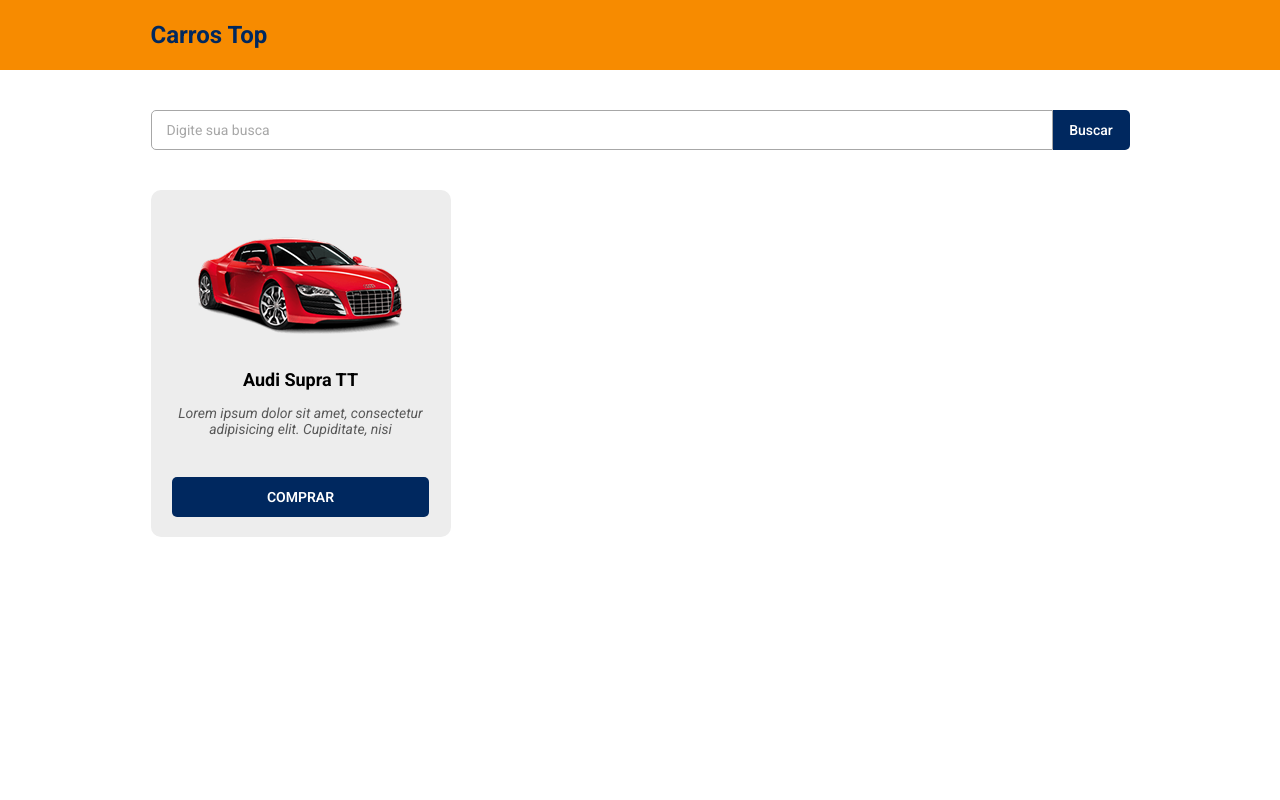
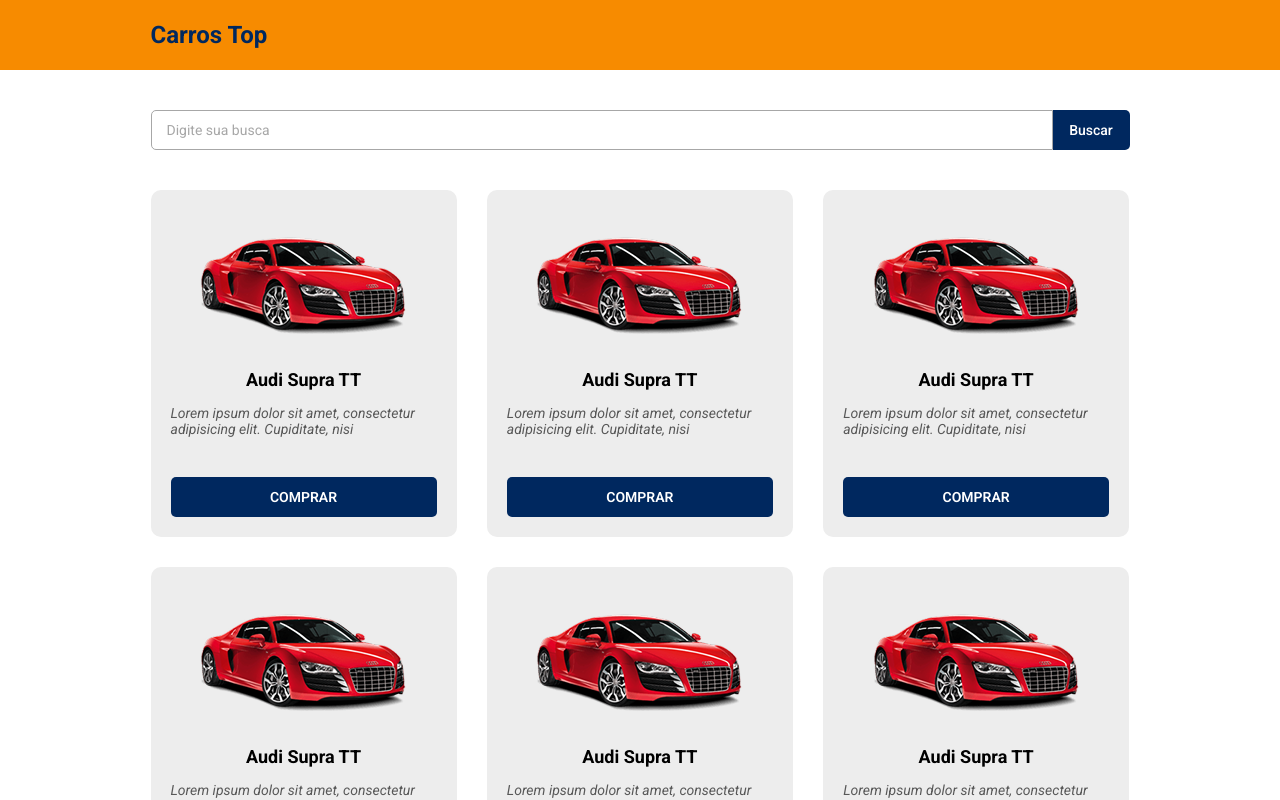
Before and after one commit to VictorB4rros/carrostop, a React (Vite) app: page / in a window 1280 px wide. Shown: the top 800 px of the page. Built offline with nearby package versions, Linux system fonts and the light colour scheme.

Commit message:
responsive layout, many cards on the catalog

```diff
--- a/src/components/CardButton/styles.css
+++ b/src/components/CardButton/styles.css
@@ -1,7 +1,7 @@
 .car-button {
     display: flex;
     height: 40px;
-    width: 257.93px;
+    width: 257.92px;
 }
 
 .car-button button {
@@ -14,3 +14,15 @@
     border-radius: 5px;
     cursor: pointer;
 }
+
+@media (min-width: 576px) {
+    .car-button {
+        width: 220px;
+    }
+}
+
+@media (min-width: 992px) {
+    .car-button {
+        width: 266px;
+    }
+}
--- a/src/components/CatalogCard/styles.css
+++ b/src/components/CatalogCard/styles.css
@@ -6,13 +6,14 @@
     display: flex;
     flex-direction: column;
     align-items: center;
-    text-align: center;
+    padding: 0 20px;
 }
 
 .car-card-text h2 {
     color: var(--car-color-font-tertiary);
     font-size: 18px;
     font-weight: 700;
+    text-align: center;
 }
 
 .car-card-text h4 {
@@ -20,4 +21,25 @@
     font-size: 14px;
     font-weight: 400;
     font-style: italic;
+    text-align: left;
 }
+
+@media (min-width: 576px) {
+    .car-card {
+        width: 258px;
+    }
+
+    .car-card-text h4 {
+        font-size: 12px;
+    }
+}
+
+@media (min-width: 992px) {
+    .car-card {
+        width: 306px;
+    }
+
+    .car-card-text h4 {
+        font-size: 14px;
+    }
+}
--- a/src/components/Header/styles.css
+++ b/src/components/Header/styles.css
@@ -4,15 +4,15 @@
     height: 70px;
     display: flex;
     align-items: center;
+    padding: 0 20px;
+}
+
+@media (min-width: 576px) {
+    .car-header {
+        padding: 0 24px;
+    }
 }
 
 .car-header h1 {
     font-size: 24px;
-    margin-left: 20px;
 }
-
-@media (min-width: 992px) {
-    .car-header h1 {
-        margin-left: 0;
-    }
-}
--- a/src/index.css
+++ b/src/index.css
@@ -31,6 +31,12 @@
 
 main {
     padding: 0 10px;
+}
+
+@media (min-width: 576px) {
+    main {
+        padding: 0 24px;
+    }
 }
 
 /*----------------------------------------------------------------------------------------------*/
--- a/src/routes/Catalog/index.tsx
+++ b/src/routes/Catalog/index.tsx
@@ -13,6 +13,14 @@
                     <SearchBar />
                     <div className="car-catalog-cards">
                         <CatalogCard />
+                        <CatalogCard />
+                        <CatalogCard />
+                        <CatalogCard />
+                        <CatalogCard />
+                        <CatalogCard />
+                        <CatalogCard />
+                        <CatalogCard />
+                        <CatalogCard />
                     </div>
                 </section>
             </main>
--- a/src/routes/Catalog/styles.css
+++ b/src/routes/Catalog/styles.css
@@ -1,3 +1,9 @@
 #catalog-section {
     padding: 40px 0;
 }
+
+.car-catalog-cards {
+    display: grid;
+    grid-gap: 30px;
+    grid-template-columns: repeat(auto-fill, minmax(258px, 1fr));
+}
```
